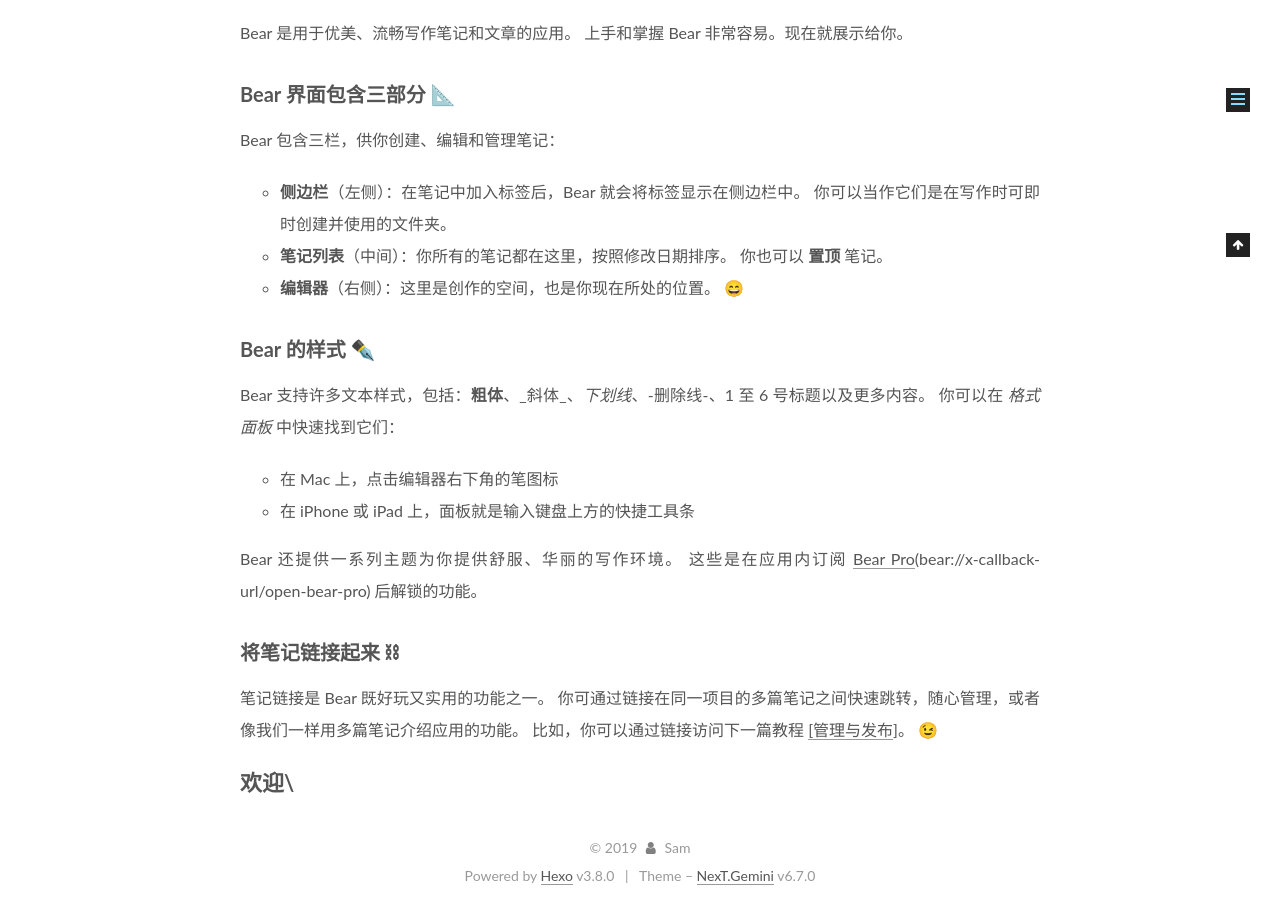
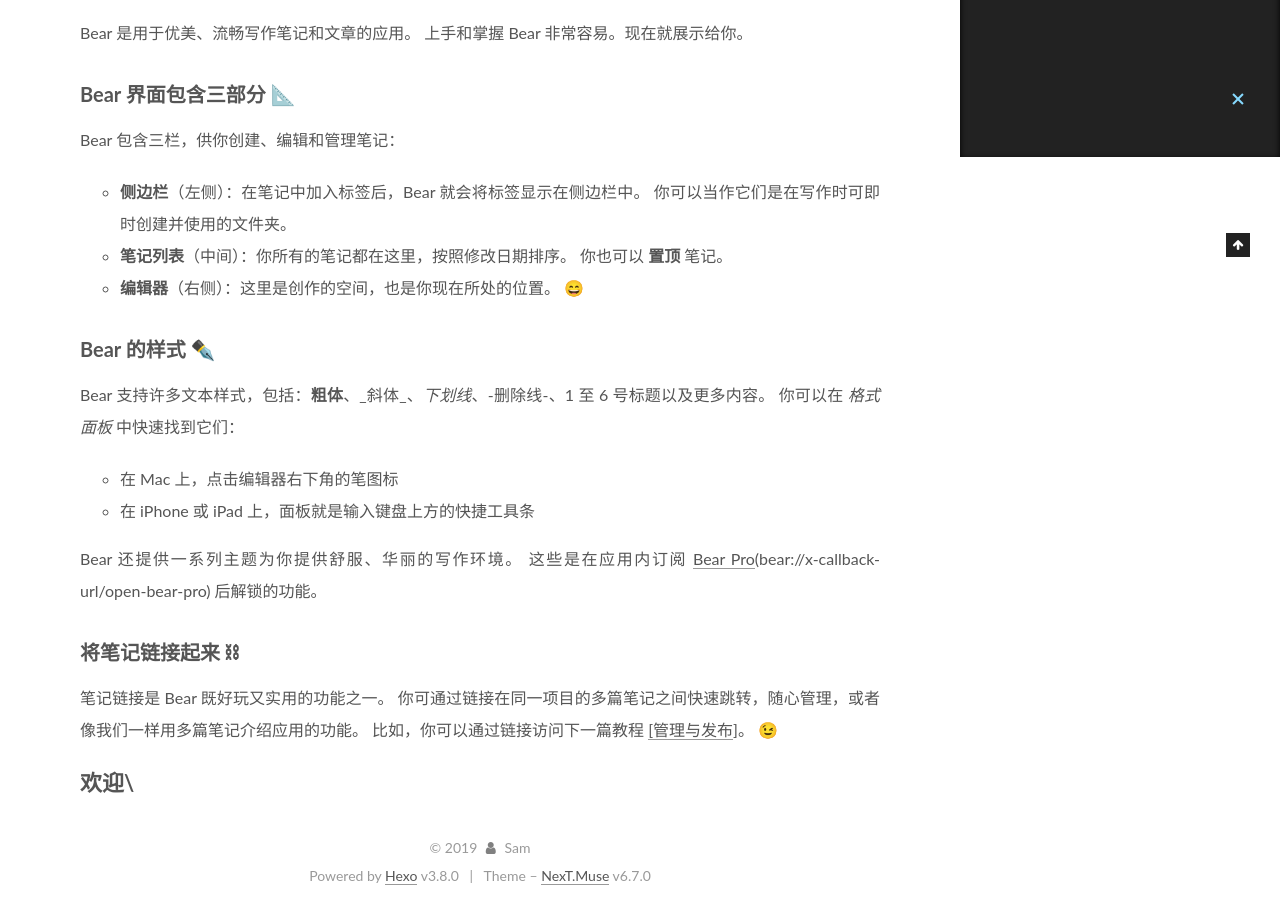
Before and after one commit to GoodMan4U/GoodMan4U.github.io, a plain HTML site: page 2019/01/26/Sam-s-Blog/index.html in a window 1280 px wide. Shown: the part 643-1553 px from the top of the page. Drawn offline with Linux system fonts and the light colour scheme.

Commit message:
Site updated: 2019-01-26 20:31:08

```diff
--- a/2019/01/26/Sam-s-Blog/index.html
+++ b/2019/01/26/Sam-s-Blog/index.html
@@ -14,7 +14,7 @@
 
 
 
-<html class="theme-next gemini use-motion" lang="zh-Hans">
+<html class="theme-next muse use-motion" lang="zh-Hans">
 <head><meta name="generator" content="Hexo 3.8.0">
   <meta charset="UTF-8">
 <meta http-equiv="X-UA-Compatible" content="IE=edge">
@@ -72,7 +72,7 @@
   var NexT = window.NexT || {};
   var CONFIG = {
     root: '/',
-    scheme: 'Gemini',
+    scheme: 'Muse',
     version: '6.7.0',
     sidebar: {"position":"left","display":"post","offset":12,"b2t":false,"scrollpercent":false,"onmobile":false},
     fancybox: false,
@@ -253,6 +253,9 @@
 
 
 
+
+
+
 </nav>
 
 
@@ -270,9 +273,6 @@
     <main id="main" class="main">
       <div class="main-inner">
         <div class="content-wrap">
-
-
-
 
           <div id="content" class="content">
 
@@ -562,7 +562,7 @@
 
 
 
-  <div class="theme-info">Theme – <a href="https://theme-next.org" class="theme-link" rel="noopener" target="_blank">NexT.Gemini</a> v6.7.0</div>
+  <div class="theme-info">Theme – <a href="https://theme-next.org" class="theme-link" rel="noopener" target="_blank">NexT.Muse</a> v6.7.0</div>
 
 
 
@@ -650,10 +650,7 @@
 
 
 
-  <script src="/js/src/affix.js?v=6.7.0"></script>
-
-  <script src="/js/src/schemes/pisces.js?v=6.7.0"></script>
-
+  <script src="/js/src/schemes/muse.js?v=6.7.0"></script>
 
 
 
```
Also changed, not shown: archives/2019/01/index.html (+20 -23 lines), archives/2019/index.html (+20 -23 lines), archives/index.html (+20 -23 lines), index.html (+7 -10 lines).
